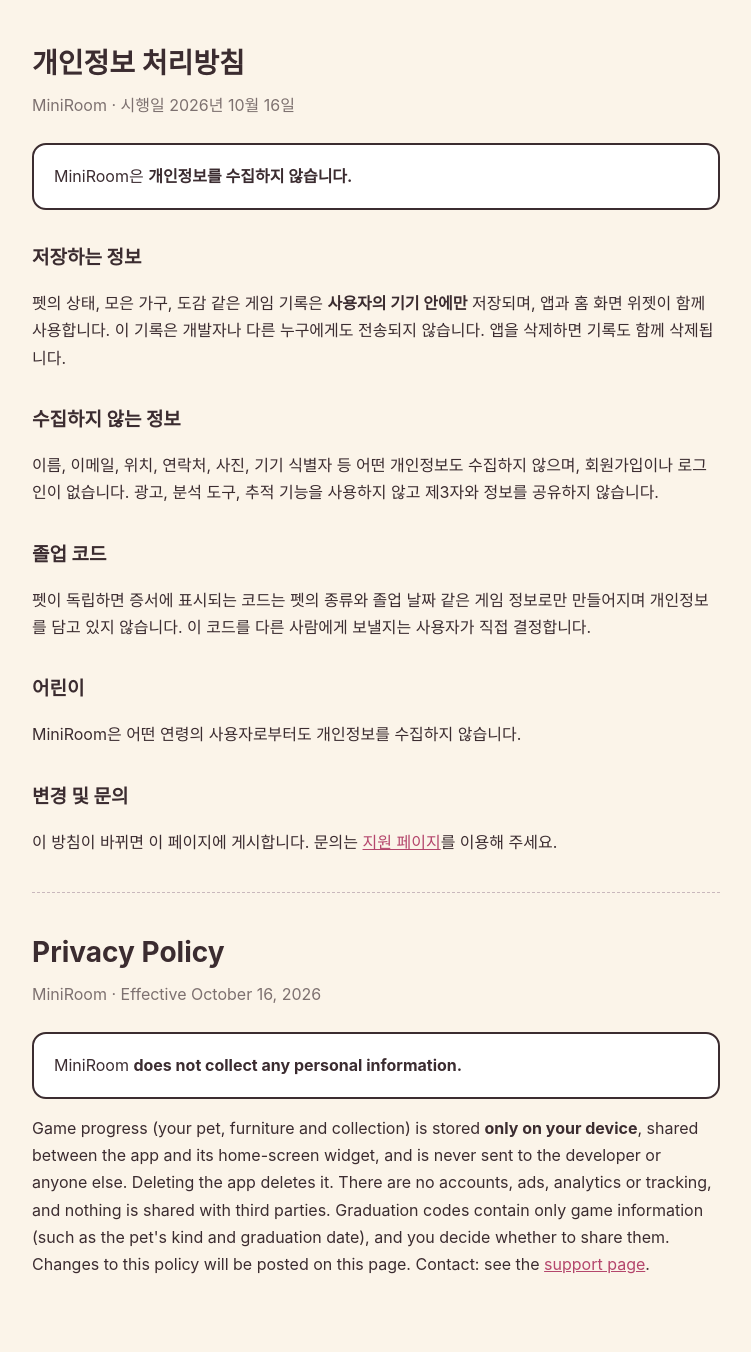
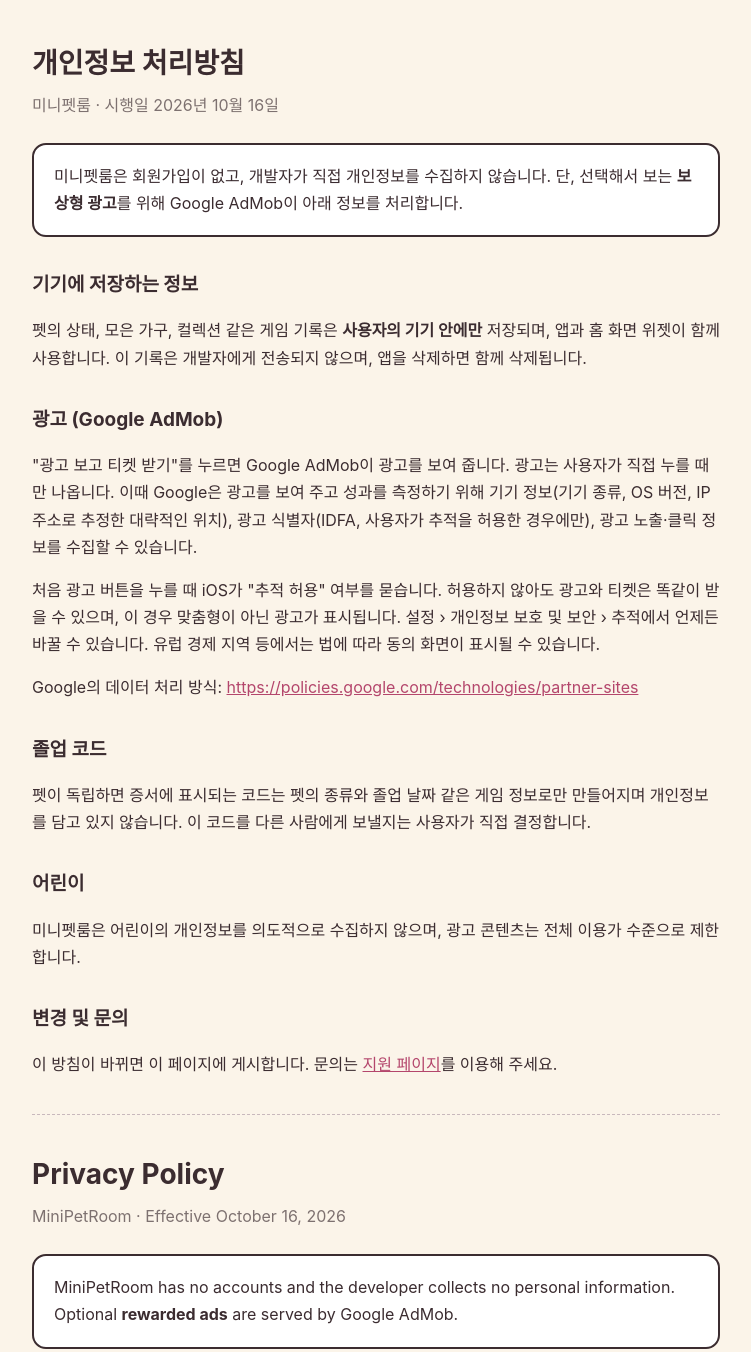
Before and after one commit to tasmon-official/tasmon-official.github.io, a plain HTML site: page miniroom/privacy.html in a window 1280 px wide. Shown: the top 1352 px of the page, without its empty margins (264-1015 px from the left). Drawn offline with Linux system fonts and the light colour scheme.

Commit message:
MiniPetRoom name, rewarded-ads privacy policy, app-ads.txt

```diff
--- a/miniroom/privacy.html
+++ b/miniroom/privacy.html
@@ -1,19 +1,21 @@
 <!doctype html><html lang="ko"><head><meta charset="utf-8"><meta name="viewport" content="width=device-width,initial-scale=1">
-<title>MiniRoom 개인정보 처리방침</title><link rel="stylesheet" href="/style.css"></head><body><main>
-<h1>개인정보 처리방침</h1><p class="sub">MiniRoom · 시행일 2026년 10월 16일</p>
-<div class="card">MiniRoom은 <b>개인정보를 수집하지 않습니다.</b></div>
-<h2>저장하는 정보</h2>
-<p>펫의 상태, 모은 가구, 도감 같은 게임 기록은 <b>사용자의 기기 안에만</b> 저장되며, 앱과 홈 화면 위젯이 함께 사용합니다. 이 기록은 개발자나 다른 누구에게도 전송되지 않습니다. 앱을 삭제하면 기록도 함께 삭제됩니다.</p>
-<h2>수집하지 않는 정보</h2>
-<p>이름, 이메일, 위치, 연락처, 사진, 기기 식별자 등 어떤 개인정보도 수집하지 않으며, 회원가입이나 로그인이 없습니다. 광고, 분석 도구, 추적 기능을 사용하지 않고 제3자와 정보를 공유하지 않습니다.</p>
+<title>미니펫룸 개인정보 처리방침</title><link rel="stylesheet" href="/style.css"></head><body><main>
+<h1>개인정보 처리방침</h1><p class="sub">미니펫룸 · 시행일 2026년 10월 16일</p>
+<div class="card">미니펫룸은 회원가입이 없고, 개발자가 직접 개인정보를 수집하지 않습니다. 단, 선택해서 보는 <b>보상형 광고</b>를 위해 Google AdMob이 아래 정보를 처리합니다.</div>
+<h2>기기에 저장하는 정보</h2>
+<p>펫의 상태, 모은 가구, 컬렉션 같은 게임 기록은 <b>사용자의 기기 안에만</b> 저장되며, 앱과 홈 화면 위젯이 함께 사용합니다. 이 기록은 개발자에게 전송되지 않으며, 앱을 삭제하면 함께 삭제됩니다.</p>
+<h2>광고 (Google AdMob)</h2>
+<p>"광고 보고 티켓 받기"를 누르면 Google AdMob이 광고를 보여 줍니다. 광고는 사용자가 직접 누를 때만 나옵니다. 이때 Google은 광고를 보여 주고 성과를 측정하기 위해 기기 정보(기기 종류, OS 버전, IP 주소로 추정한 대략적인 위치), 광고 식별자(IDFA, 사용자가 추적을 허용한 경우에만), 광고 노출·클릭 정보를 수집할 수 있습니다.</p>
+<p>처음 광고 버튼을 누를 때 iOS가 "추적 허용" 여부를 묻습니다. 허용하지 않아도 광고와 티켓은 똑같이 받을 수 있으며, 이 경우 맞춤형이 아닌 광고가 표시됩니다. 설정 › 개인정보 보호 및 보안 › 추적에서 언제든 바꿀 수 있습니다. 유럽 경제 지역 등에서는 법에 따라 동의 화면이 표시될 수 있습니다.</p>
+<p>Google의 데이터 처리 방식: <a href="https://policies.google.com/technologies/partner-sites">https://policies.google.com/technologies/partner-sites</a></p>
 <h2>졸업 코드</h2>
 <p>펫이 독립하면 증서에 표시되는 코드는 펫의 종류와 졸업 날짜 같은 게임 정보로만 만들어지며 개인정보를 담고 있지 않습니다. 이 코드를 다른 사람에게 보낼지는 사용자가 직접 결정합니다.</p>
 <h2>어린이</h2>
-<p>MiniRoom은 어떤 연령의 사용자로부터도 개인정보를 수집하지 않습니다.</p>
+<p>미니펫룸은 어린이의 개인정보를 의도적으로 수집하지 않으며, 광고 콘텐츠는 전체 이용가 수준으로 제한합니다.</p>
 <h2>변경 및 문의</h2>
 <p>이 방침이 바뀌면 이 페이지에 게시합니다. 문의는 <a href="/miniroom/support.html">지원 페이지</a>를 이용해 주세요.</p>
 <hr>
-<h1>Privacy Policy</h1><p class="sub">MiniRoom · Effective October 16, 2026</p>
-<div class="card">MiniRoom <b>does not collect any personal information.</b></div>
-<p>Game progress (your pet, furniture and collection) is stored <b>only on your device</b>, shared between the app and its home-screen widget, and is never sent to the developer or anyone else. Deleting the app deletes it. There are no accounts, ads, analytics or tracking, and nothing is shared with third parties. Graduation codes contain only game information (such as the pet's kind and graduation date), and you decide whether to share them. Changes to this policy will be posted on this page. Contact: see the <a href="/miniroom/support.html">support page</a>.</p>
+<h1>Privacy Policy</h1><p class="sub">MiniPetRoom · Effective October 16, 2026</p>
+<div class="card">MiniPetRoom has no accounts and the developer collects no personal information. Optional <b>rewarded ads</b> are served by Google AdMob.</div>
+<p>Game progress is stored only on your device (shared with the home-screen widget) and is never sent to the developer; deleting the app deletes it. When you choose "watch an ad for a ticket", Google AdMob shows an ad and may collect device information (model, OS version, approximate location from IP address), the advertising identifier (only if you allow tracking) and ad interaction data to serve and measure ads. iOS asks whether to allow tracking the first time you tap the ad button; declining still gives you ads and tickets (non-personalised). You can change this in Settings › Privacy & Security › Tracking. Consent forms may be shown where the law requires it. Google's practices: <a href="https://policies.google.com/technologies/partner-sites">policies.google.com/technologies/partner-sites</a>. Graduation codes contain only game information. Ad content is limited to general-audience ratings. Changes will be posted here. Contact: see the <a href="/miniroom/support.html">support page</a>.</p>
 </main></body></html>
```
Also changed, not shown: index.html (+2 -2 lines), miniroom/support.html (+2 -2 lines), app-ads.txt (added).
